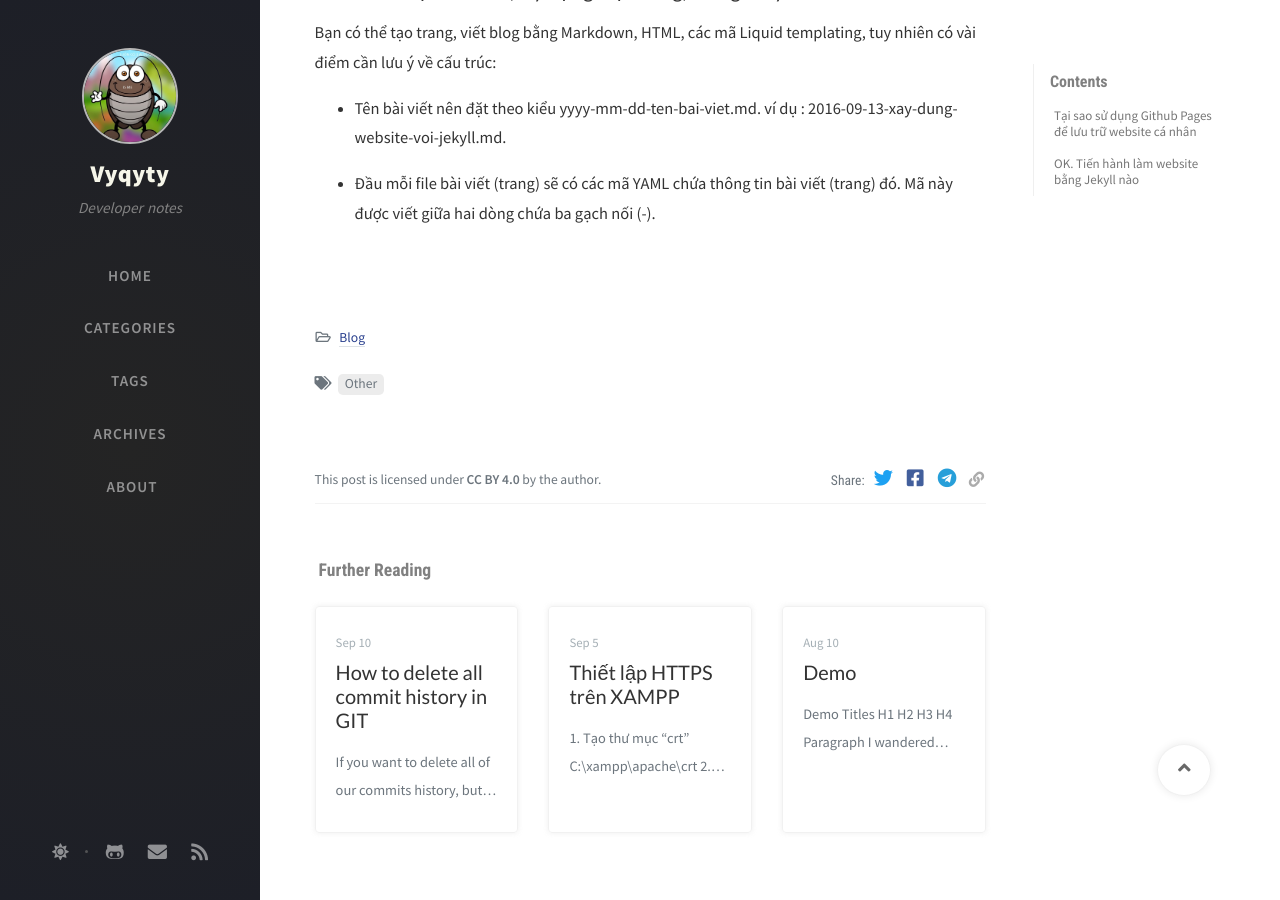
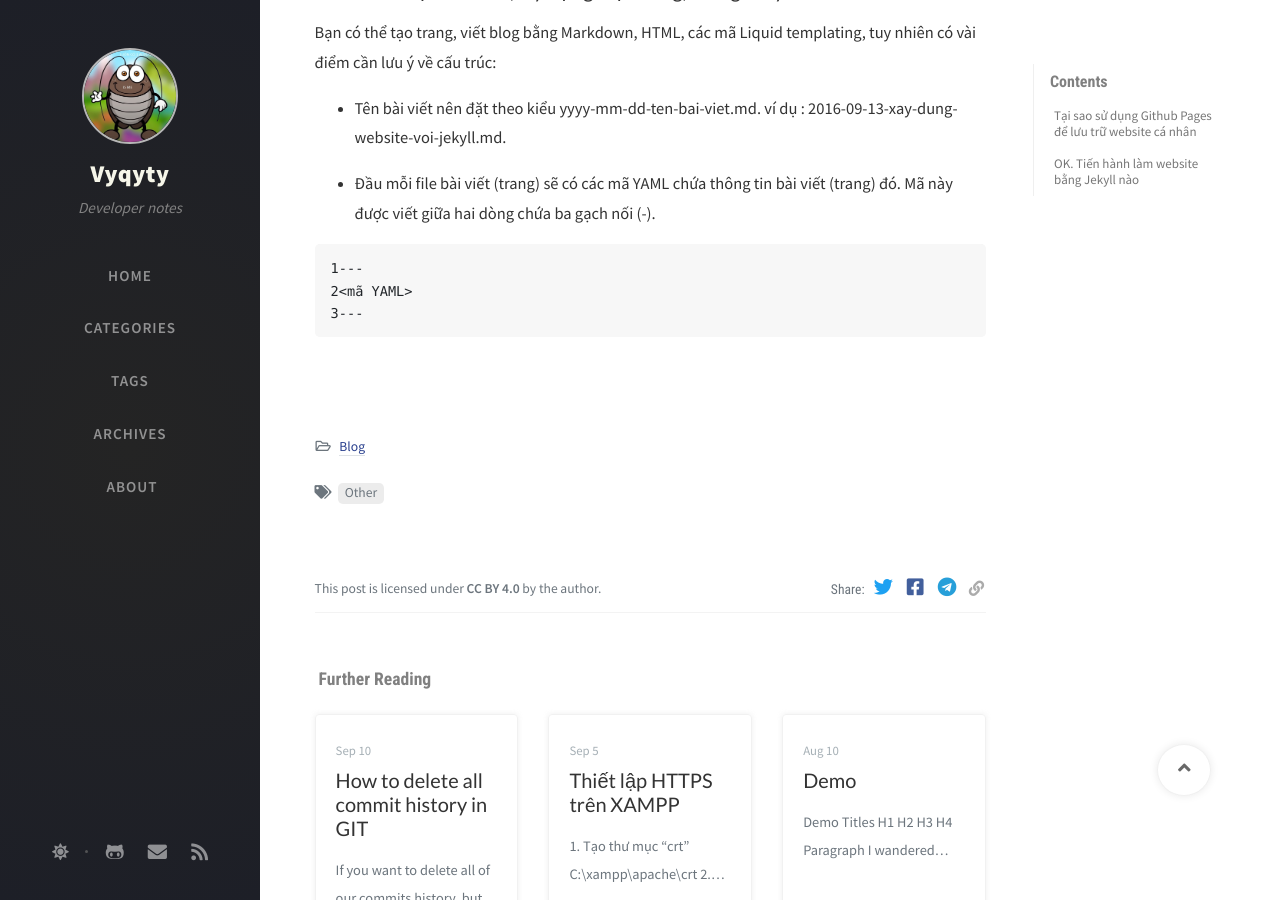
Before and after one commit to vyqyty/vyqyty.github.io, a Jekyll site: the page built from _posts/2020-10-14-tao-blog-voi-github.md, in a window 1280 px wide and 900 px high, scrolled down 2904 px. Built offline with Jekyll 4.4.1, drawn with Linux system fonts in a browser that asks for light colours; nearby versions of some CDN libraries; comment, search, counter and statistics services are not loaded.

Commit message:
Update 2020-10-14-tao-blog-voi-github.md

````diff
--- a/_posts/2020-10-14-tao-blog-voi-github.md
+++ b/_posts/2020-10-14-tao-blog-voi-github.md
@@ -68,3 +68,9 @@ Bạn có thể tạo trang, viết blog bằng Markdown, HTML, các mã Liquid
 * Tên bài viết nên đặt theo kiểu yyyy-mm-dd-ten-bai-viet.md. ví dụ : 2016-09-13-xay-dung-website-voi-jekyll.md.
 
 * Đầu mỗi file bài viết (trang) sẽ có các mã YAML chứa thông tin bài viết (trang) đó. Mã này được viết giữa hai dòng chứa ba gạch nối (-).
+
+```
+1---
+2<mã YAML>
+3---
+```
````
